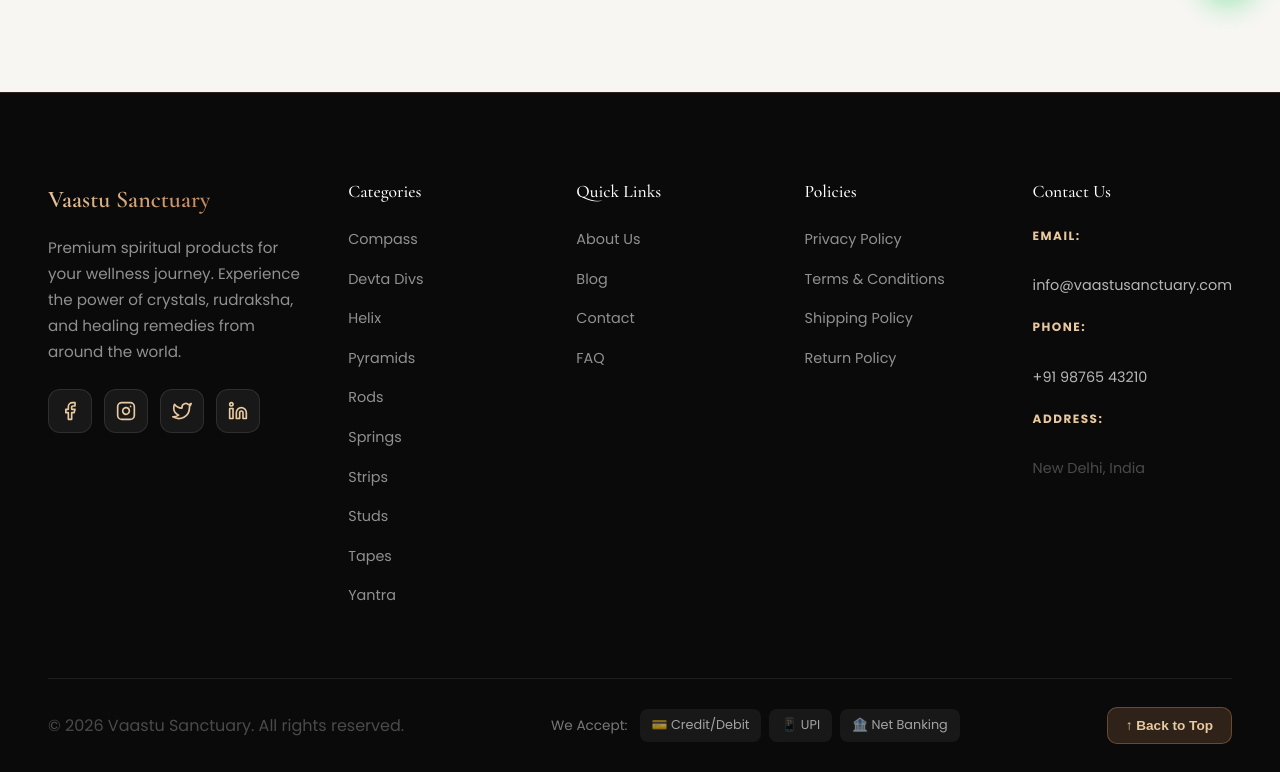
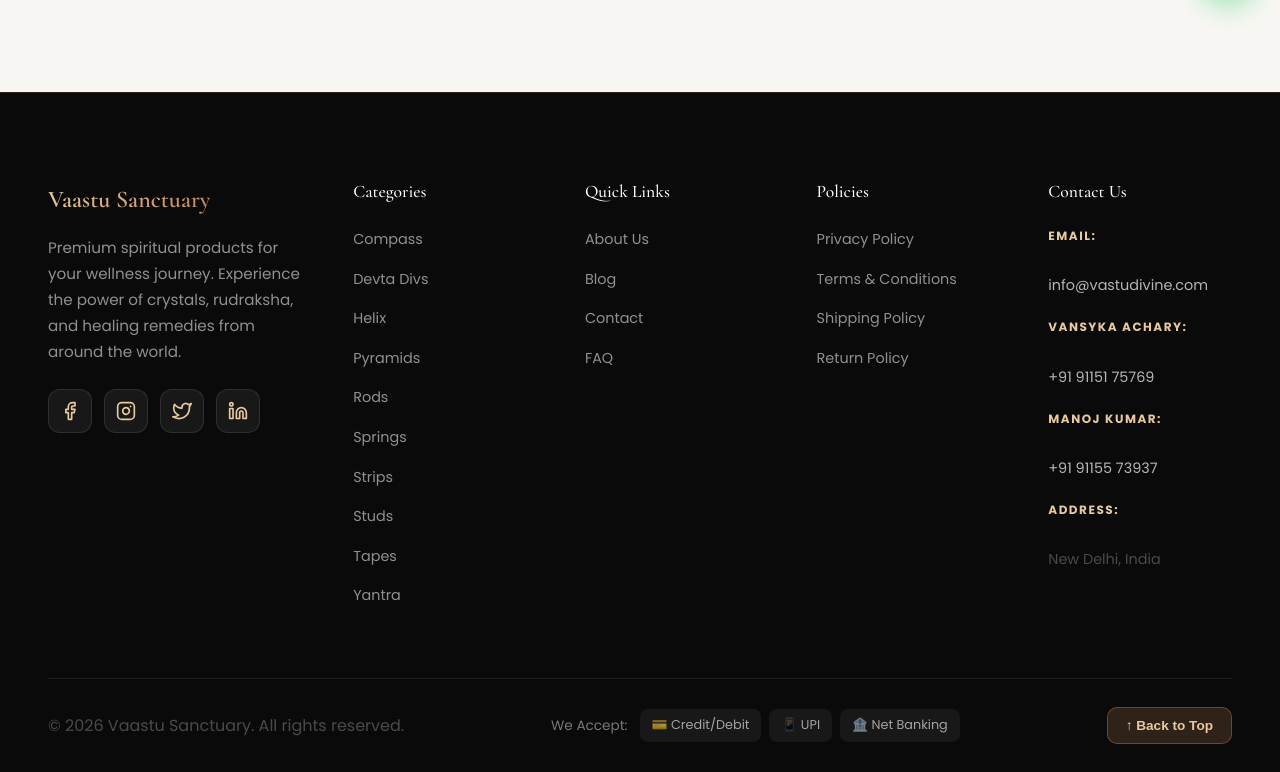
Before and after one commit to Harsh1jatt/vastu-ecom, a React (Vite) app: page /cart in a window 1280 px wide. Shown: the part 712-1484 px from the top of the page. Built offline with nearby package versions, Linux system fonts and the light colour scheme.

Commit message:
updated their contact info

```diff
--- a/src/components/footer/Footer.jsx
+++ b/src/components/footer/Footer.jsx
@@ -77,22 +77,35 @@ const Footer = () => {
           {/* Contact Info */}
           <div className={styles.column}>
             <h4>Contact Us</h4>
+
             <div className={styles.contactInfo}>
               <p>
                 <strong>Email:</strong><br />
-                <a href="mailto:info@vaastusu.com">info@vaastusanctuary.com</a>
+                <a href="mailto:info@vastudivine.com">
+                  info@vastudivine.com
+                </a>
               </p>
+
               <p>
-                <strong>Phone:</strong><br />
-                <a href="tel:+919876543210">+91 98765 43210</a>
+                <strong>Vansyka Achary:</strong><br />
+                <a href="tel:+919115175769">
+                  +91 91151 75769
+                </a>
               </p>
+
+              <p>
+                <strong>Manoj Kumar:</strong><br />
+                <a href="tel:+919115573937">
+                  +91 91155 73937
+                </a>
+              </p>
+
               <p>
                 <strong>Address:</strong><br />
                 New Delhi, India
               </p>
             </div>
-          </div>
-        </div>
+          </div>        </div>
 
         {/* Bottom Footer */}
         <div className={styles.bottom}>
--- a/src/config/site.js
+++ b/src/config/site.js
@@ -1,5 +1,18 @@
-/** Site-wide config — edit WhatsApp number here */
+/** Site-wide config — edit contact details here */
 export const SITE_NAME = 'VASTU DIVINE';
-export const WHATSAPP_NUMBER = '917589434135';
+export const WHATSAPP_NUMBER = '919115175769'; // Default WhatsApp
+
 export const CONTACT_EMAIL = 'info@vastudivine.com';
-export const CONTACT_PHONE = '+91 98765 43210';
+
+export const CONTACT_PERSONS = [
+  {
+    name: 'Vansyka Achary',
+    phone: '+91 91151 75769',
+    whatsapp: '919115175769'
+  },
+  {
+    name: 'Manoj Kumar',
+    phone: '+91 91155 73937',
+    whatsapp: '919115573937'
+  }
+];
```
